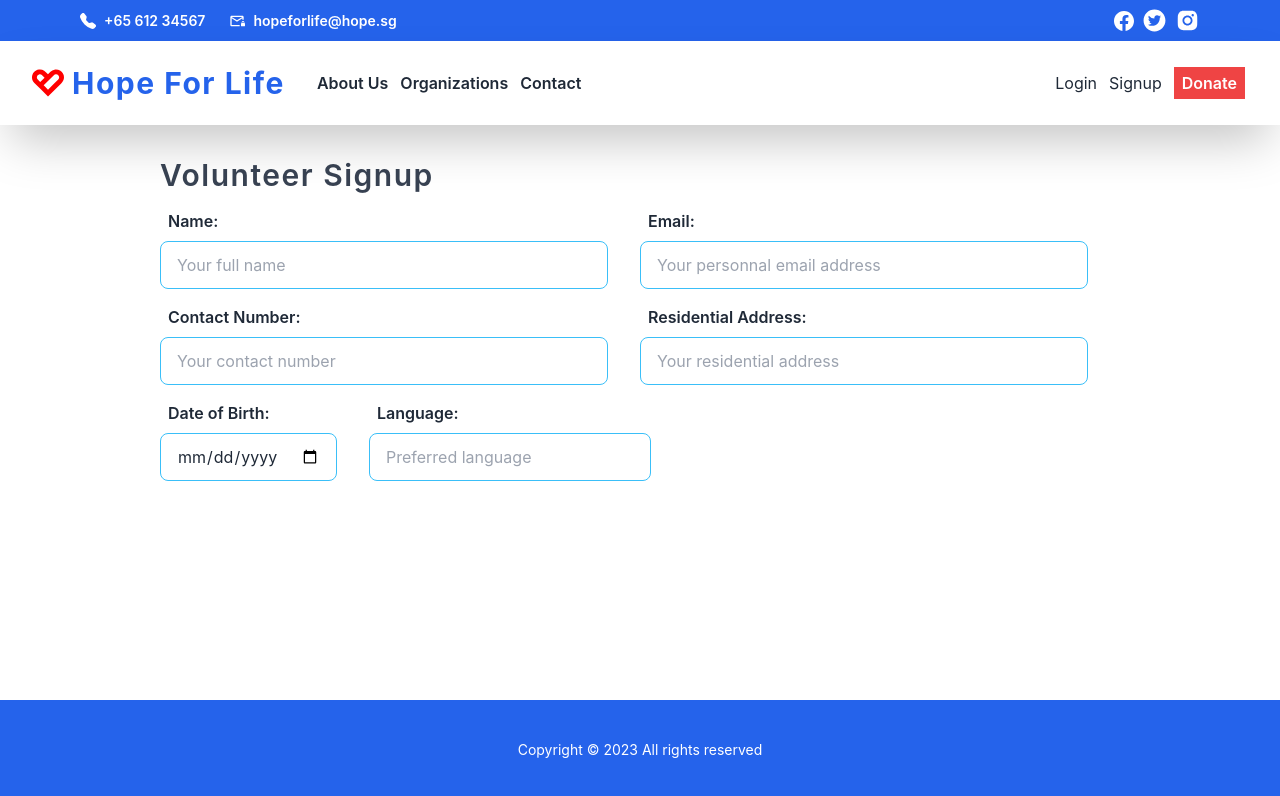
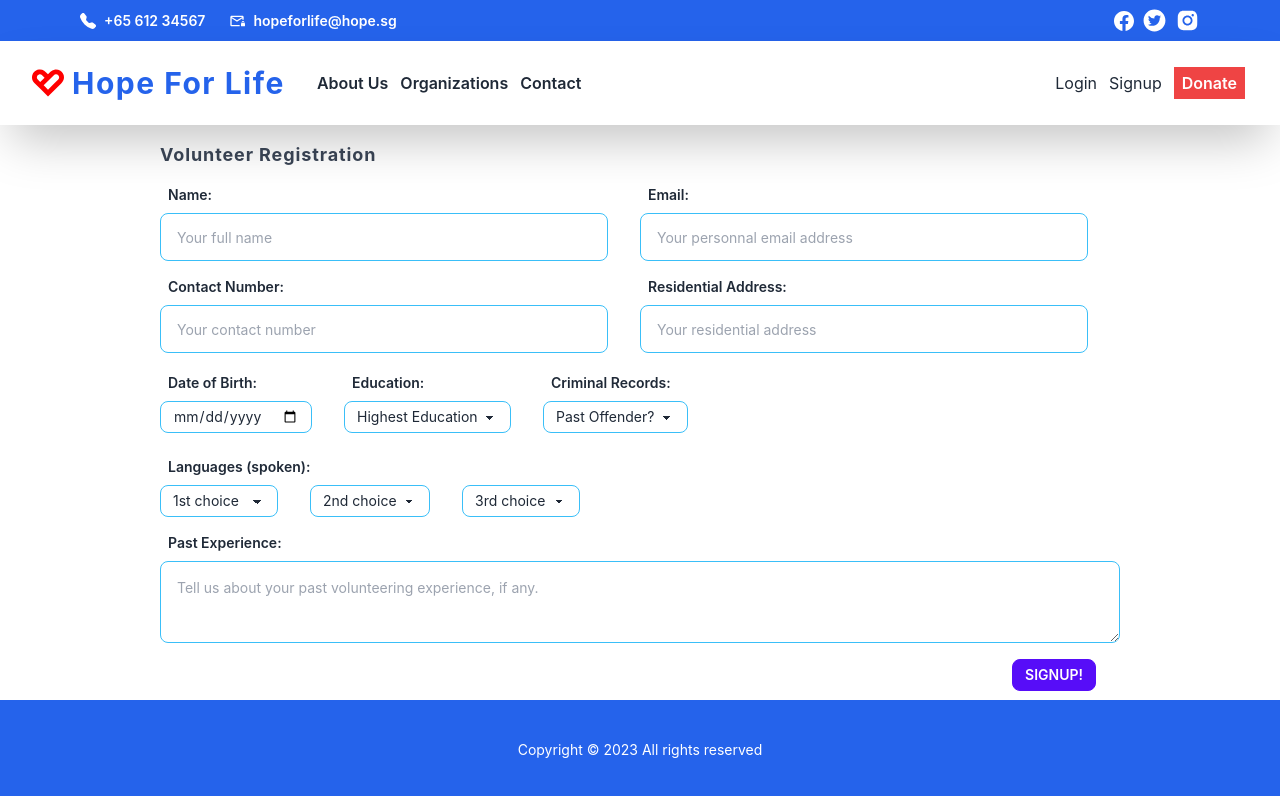
Before and after one commit to acetay/Volunteer_Management_System_Frontend, a React (Create React App) app: page /volunteers/signup in a window 1280 px wide. Shown: the top 796 px of the page. Built offline with nearby package versions, Linux system fonts and the light colour scheme.

Commit message:
volunteer registration page

```diff
--- a/src/Pages/Home.jsx
+++ b/src/Pages/Home.jsx
@@ -1,7 +1,7 @@
-import React from 'react';
+// import Footer from '../Layouts/Footer';
 
 function Home() {
-  return <div></div>;
+  return <></>;
 }
 
 export default Home;
--- a/src/Pages/VolunteerSignUp.jsx
+++ b/src/Pages/VolunteerSignUp.jsx
@@ -4,16 +4,16 @@ function VolunteerSignUp() {
   const [form, setForm] = useState({});
 
   return (
-    <div className="h-full px-40 py-8">
-      <h1 className="font-semibold text-3xl tracking-wider text-gray-700">
-        Volunteer Signup
+    <div className="h-full px-40 py-4">
+      <h1 className="font-bold text-lg tracking-wider text-gray-700">
+        Volunteer Registration
       </h1>
       {/* Form Container */}
       <div className="container flex flex-col mt-4">
         {/* 1st Row Inputs */}
         <div className="flex space-x-8">
           <div className="flex flex-col">
-            <label className="pb-2 pl-2 font-semibold" htmlFor="name">
+            <label className="pb-2 pl-2 font-semibold text-sm" htmlFor="name">
               Name:
             </label>
             <input
@@ -21,14 +21,14 @@ function VolunteerSignUp() {
               name="name"
               placeholder="Your full name"
               type="text"
-              className="input input-bordered input-info w-[35vw]"
+              className="input input-bordered input-info w-[35vw] input-md"
             />
             {/* <p className="text-[12px] pl-2 pt-1 text-gray-400 font-semibold tracking-wider">
               Name as per your nric
             </p> */}
           </div>
           <div className="flex flex-col">
-            <label className="pb-2 pl-2 font-semibold" htmlFor="email">
+            <label className="pb-2 pl-2 font-semibold text-sm" htmlFor="email">
               Email:
             </label>
             <input
@@ -36,7 +36,7 @@ function VolunteerSignUp() {
               name="email"
               placeholder="Your personnal email address"
               type="email"
-              className="input input-bordered input-info w-[35vw]"
+              className="input input-bordered input-info w-[35vw] input-md"
             />
             {/* <p className="text-[12px] pl-2 pt-1 text-gray-400 font-semibold tracking-wider">
               Latest updates will be sent via this email
@@ -46,7 +46,10 @@ function VolunteerSignUp() {
         {/* 2nd Row Inputs */}
         <div className="flex space-x-8 mt-4">
           <div className="flex flex-col">
-            <label className="pb-2 pl-2 font-semibold" htmlFor="contact">
+            <label
+              className="pb-2 pl-2 font-semibold text-sm"
+              htmlFor="contact"
+            >
               Contact Number:
             </label>
             <input
@@ -54,14 +57,17 @@ function VolunteerSignUp() {
               name="contact"
               type="text"
               placeholder="Your contact number"
-              className="input input-bordered input-info w-[35vw]"
+              className="input input-bordered input-info w-[35vw] input-md"
             />
             {/* <p className="text-[12px] pl-2 pt-1 text-gray-400 font-semibold tracking-wider">
               Please provide a mobile number
             </p> */}
           </div>
           <div className="flex flex-col">
-            <label className="pb-2 pl-2 font-semibold" htmlFor="address">
+            <label
+              className="pb-2 pl-2 font-semibold text-sm"
+              htmlFor="address"
+            >
               Residential Address:
             </label>
             <input
@@ -69,7 +75,7 @@ function VolunteerSignUp() {
               name="address"
               type="text"
               placeholder="Your residential address"
-              className="input input-bordered input-info w-[35vw]"
+              className="input input-bordered input-info w-[35vw] input-md"
             />
             {/* <p className="text-[12px] pl-2 pt-1 text-gray-400 font-semibold tracking-wider">
               For emergency purpose
@@ -77,31 +83,122 @@ function VolunteerSignUp() {
           </div>
         </div>
         {/* 3rd Row Inputs */}
-        <div className="flex space-x-8 mt-4">
+        <div className="flex space-x-8 mt-5">
           <div className="flex flex-col">
-            <label className="pb-2 pl-2 font-semibold" htmlFor="birthday">
+            <label
+              className="pb-2 pl-2 font-semibold text-sm"
+              htmlFor="birthday"
+            >
               Date of Birth:
             </label>
             <input
               id="birthday"
               name="birthday"
               type="date"
-              className="input input-bordered input-info"
+              className="input input-bordered input-info input-sm"
             />
           </div>
           <div className="flex flex-col">
-            <label className="pb-2 pl-2 font-semibold" htmlFor="language">
-              Language:
+            <label
+              className="pb-2 pl-2 font-semibold text-sm"
+              htmlFor="education"
+            >
+              Education:
             </label>
-            <input
-              id="language"
-              placeholder="Preferred language"
-              name="language"
-              type="text"
-              className="input input-bordered input-info"
-            />
+            <select className="select select-info w-full max-w-xs select-sm text-sm font-normal">
+              <option disabled selected>
+                Highest Education
+              </option>
+              <option>Degree or higher</option>
+              <option>Diploma</option>
+              <option>A Levels</option>
+              <option>ITE</option>
+              <option>O Levels</option>
+              <option>N Levels</option>
+              <option>Secondary</option>
+              <option>Primary</option>
+            </select>
+          </div>
+          <div className="flex flex-col">
+            <label
+              className="pb-2 pl-2 font-semibold text-sm"
+              htmlFor="education"
+            >
+              Criminal Records:
+            </label>
+            <select className="select select-info w-full max-w-xs select-sm text-sm font-normal">
+              <option disabled selected>
+                Past Offender?
+              </option>
+              <option>Yes</option>
+              <option>No</option>
+            </select>
           </div>
         </div>
+        {/* 4th Row Inputs */}
+        <h1 className="pl-2 font-semibold text-sm mt-6">Languages (spoken):</h1>
+        <div className="flex space-x-8 mt-2">
+          <div className="flex flex-col">
+            <select className="select select-info w-full max-w-xs select-sm text-sm font-normal">
+              <option disabled selected>
+                1st choice
+              </option>
+              <option>English</option>
+              <option>Chinese</option>
+              <option>Hokkien</option>
+              <option>Cantonese</option>
+              <option>Teochew</option>
+              <option>Malay</option>
+              <option>Hindi</option>
+            </select>
+          </div>
+          <div className="flex flex-col">
+            <select className="select select-info w-full max-w-xs select-sm text-sm font-normal">
+              <option disabled selected>
+                2nd choice
+              </option>
+              <option>English</option>
+              <option>Chinese</option>
+              <option>Hokkien</option>
+              <option>Cantonese</option>
+              <option>Teochew</option>
+              <option>Malay</option>
+              <option>Hindi</option>
+            </select>
+          </div>
+          <div className="flex flex-col">
+            <select className="select select-info w-full max-w-xs select-sm text-sm font-normal">
+              <option disabled selected>
+                3rd choice
+              </option>
+              <option>English</option>
+              <option>Chinese</option>
+              <option>Hokkien</option>
+              <option>Cantonese</option>
+              <option>Teochew</option>
+              <option>Malay</option>
+              <option>Hindi</option>
+            </select>
+          </div>
+        </div>
+        {/* 5th row Inputs */}
+        <div className="flex space-x-8 mt-4">
+          <div className="flex flex-col w-full">
+            <label
+              className="pb-2 pl-2 font-semibold text-sm"
+              htmlFor="experience"
+            >
+              Past Experience:
+            </label>
+            <textarea
+              className="textarea textarea-info w-full textarea-md"
+              placeholder="Tell us about your past volunteering experience, if any."
+            ></textarea>
+          </div>
+        </div>
+      </div>
+      <div className="flex justify-end items-center mt-4 pr-6">
+        <button className="btn btn-primary btn-sm">Signup!</button>
       </div>
     </div>
   );
```
